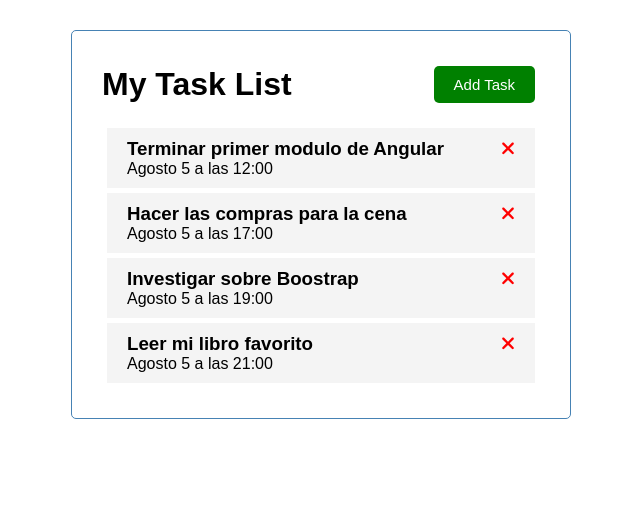
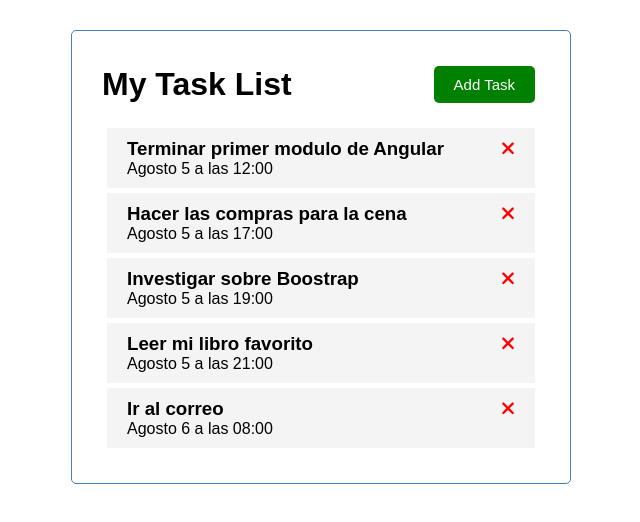
Before and after one commit to MarcosArguello/task-list, an Angular app: page / in a window 1280 px wide. Shown: the top 522 px of the page, without its empty margins (319-959 px from the left). Built offline with nearby package versions, Linux system fonts and the light colour scheme; data requests are answered from the project's data file.

Commit message:
Servicio y Servidor de tareas listo

```diff
--- /dev/null
+++ b/db.json
@@ -0,0 +1,34 @@
+{
+  "tasks":[
+    {
+      "id":1,
+      "text": "Terminar primer modulo de Angular",
+      "day": "Agosto 5 a las 12:00",
+      "reminder": true
+  },
+  {
+      "id":2,
+      "text": "Hacer las compras para la cena",
+      "day": "Agosto 5 a las 17:00",
+      "reminder": true
+  },
+  {
+      "id":3,
+      "text": "Investigar sobre Boostrap",
+      "day": "Agosto 5 a las 19:00",
+      "reminder": false
+  },
+  {
+      "id":4,
+      "text": "Leer mi libro favorito",
+      "day": "Agosto 5 a las 21:00",
+      "reminder":false
+  },
+  {
+    "id":5,
+    "text": "Ir al correo",
+    "day": "Agosto 6 a las 08:00",
+    "reminder":false
+  }
+  ]
+}
--- a/package.json
+++ b/package.json
@@ -6,7 +6,8 @@
     "start": "ng serve",
     "build": "ng build",
     "watch": "ng build --watch --configuration development",
-    "test": "ng test"
+    "test": "ng test",
+    "server": "json-server --watch db.json --port 5000"
   },
   "private": true,
   "dependencies": {
@@ -23,6 +24,7 @@
     "@fortawesome/free-brands-svg-icons": "^6.2.1",
     "@fortawesome/free-regular-svg-icons": "^6.2.1",
     "@fortawesome/free-solid-svg-icons": "^6.2.1",
+    "json-server": "^0.17.3",
     "rxjs": "~7.8.0",
     "tslib": "^2.3.0",
     "zone.js": "~0.12.0"
--- a/src/app/components/tasks/tasks.component.ts
+++ b/src/app/components/tasks/tasks.component.ts
@@ -1,6 +1,6 @@
 import { Component, OnInit } from '@angular/core';
-import { Task } from '../../Task'
-import { TASKS } from '../../mock-tasks'
+import { TaskService } from '../../service/task.service';
+import { Task } from '../../Task';
 
 @Component({
   selector: 'app-tasks',
@@ -8,10 +8,16 @@
   styleUrls: ['./tasks.component.css']
 })
 export class TasksComponent implements OnInit {
-  tasks: Task[] = TASKS;
+  tasks: Task[] = [];
 
-  constructor(){ }
+  constructor(
+    private taskService: TaskService
+  ){ }
 
   ngOnInit(): void {
+    //Like Promise
+    this.taskService.getTasks().subscribe((tasks)=>(
+      this.tasks = tasks
+    ));
   }
 }
--- /dev/null
+++ b/src/app/service/task.service.ts
@@ -0,0 +1,20 @@
+import { Injectable } from '@angular/core';
+import {HttpClient, HttpHandler} from '@angular/common/http'
+import { Observable, of } from 'rxjs';
+import { Task } from '../Task'
+import { TASKS } from '../mock-tasks'
+
+@Injectable({
+  providedIn: 'root'
+})
+export class TaskService {
+  private apiUrl = 'http://localhost:5000/tasks'
+
+  constructor(
+    private http:HttpClient
+  ) { }
+
+  getTasks(): Observable<Task[]>{
+    return this.http.get<Task[]>(this.apiUrl)
+  }
+}
```
Also changed, not shown: src/app/app.module.ts (+5 -2 lines), 2 other files (tests, documents, lock files or other folders).
